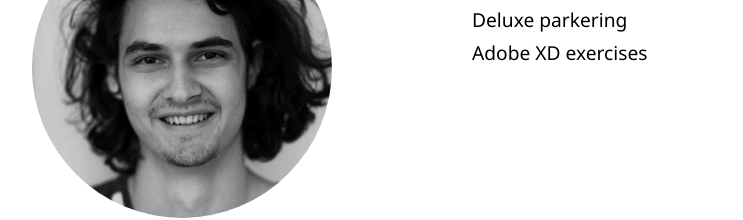
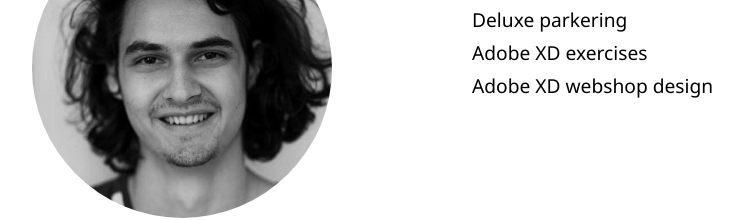
Before and after one commit to johannesbjur/johannesbjur.github.io, a plain HTML site: page index.html in a window 1280 px wide. Shown: the part 272-492 px from the top of the page, without its empty margins (324-1067 px from the left). Drawn offline with Linux system fonts and the light colour scheme.

Commit message:
flux added

```diff
--- a/index.html
+++ b/index.html
@@ -43,6 +43,9 @@
 					<ul class="links-ul">
 						<li><a target="_blank" href="https://johannesbjur.github.io/parkering/index.html">Deluxe parkering</a></li>
 						<li><a target="_blank" href="https://github.com/johannesbjur/ui-ux-kurs">Adobe XD exercises</a></li>
+						<li><a target="_blank" href="https://xd.adobe.com/view/69d2087b-5be7-4114-57a4-59068e126e10-1fe3/">Adobe XD webshop design</a></li>
+
+
 					</ul>
 
 				</div>
```
